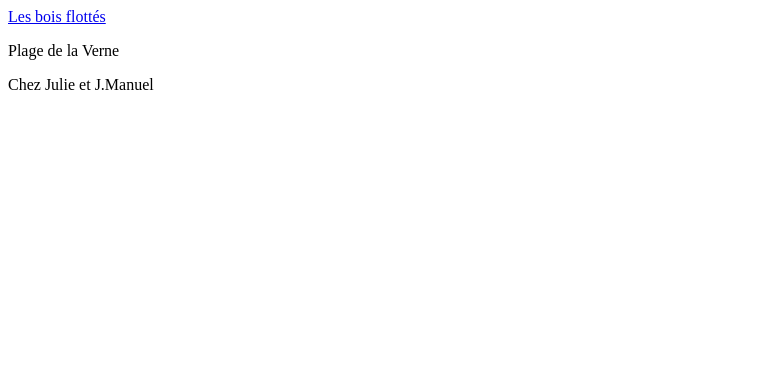
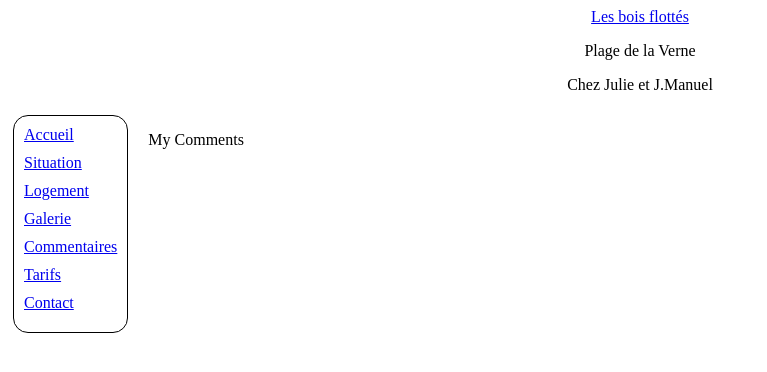
Before and after one commit to AlibertJimmy/Lesboisflottes, a React (Create React App) app: page /Comment in a window 1280 px wide. Shown: the top 372 px of the page, without its empty margins (0-767 px from the left). Built offline with nearby package versions, Linux system fonts and the light colour scheme.

Commit message:
Implemented Architecture

```diff
--- a/src/components/Header/header.jsx
+++ b/src/components/Header/header.jsx
@@ -1,18 +1,18 @@
 import { Link } from 'react-router-dom'
 import styled from 'styled-components'
 
-const HomeLogo = styled.img`
-  height: 70px;
+const HeaderWrapper = styled.div`
+  text-align: center;
 `
 
 
 function Header() {
   return (
-      <div>
+      <HeaderWrapper>
         <Link to="/">Les bois flottés</Link>
         <p>Plage de la Verne</p>
         <p>Chez Julie et J.Manuel</p>
-      </div>
+      </HeaderWrapper>
   )
 }
 
--- a/src/components/Sidebar/sidebar.jsx
+++ b/src/components/Sidebar/sidebar.jsx
@@ -1,9 +1,10 @@
 import { Link } from 'react-router-dom'
 import styled from 'styled-components'
 
+import Comment from '../../pages/Comment/comment'
+
 const SidebarWrapper = styled.div`
   height: 100%;
-  width: 200px;
   border-radius: 15px;
   border: 1px solid black;
 
@@ -23,12 +24,13 @@ function Sidebar() {
     return (
         <SidebarWrapper>
             <SidebarLinks>
-                <SideBarLink to="/">Situation</SideBarLink>
-                <SideBarLink to="/">Logement</SideBarLink>
-                <SideBarLink to="/">Galerie</SideBarLink>
-                <SideBarLink to="/">Commentaires</SideBarLink>
-                <SideBarLink to="/">Tarifs</SideBarLink>
-                <SideBarLink to="/">Contact</SideBarLink>
+                <SideBarLink to="/">Accueil</SideBarLink>
+                <SideBarLink to="/Situation">Situation</SideBarLink>
+                <SideBarLink to="/Housing">Logement</SideBarLink>
+                <SideBarLink to="/Galery">Galerie</SideBarLink>
+                <SideBarLink to="/Comment">Commentaires</SideBarLink>
+                <SideBarLink to="/Pricing">Tarifs</SideBarLink>
+                <SideBarLink to="/Contact">Contact</SideBarLink>
             </SidebarLinks>
         </SidebarWrapper>
     )
--- a/src/index.jsx
+++ b/src/index.jsx
@@ -1,19 +1,50 @@
 import React from 'react';
 import ReactDOM from 'react-dom';
 import { BrowserRouter as Router,  Route, Routes } from 'react-router-dom'
+import styled from 'styled-components'
+
+import Header from './components/Header/header'
+import Sidebar from './components/Sidebar/sidebar'
 
 import Home from './pages/Home'
+import Comment from './pages/Comment/comment'
+import Contact from './pages/Contact/contact'
+import Galery from './pages/Galery/galery'
+import Housing from './pages/Housing/housing'
+import Pricing from './pages/Pricing/princing'
+import Situation from './pages/Situation/situation'
 
-import Header from './components/Header/header'
+
+const HomeWrapper = styled.div`
+  display: flex;
+  flex-direction: row;
+  padding: 5px;
+`
+
+const ContentWrapper = styled.div`
+  margin-left: 20px;
+`
+
 
 const root = ReactDOM.createRoot(document.getElementById('root'));
 root.render(
   <React.StrictMode>
     <Router>
       <Header />
-      <Routes>
-        <Route path="/" element={<Home />} />
-      </Routes>
+      <HomeWrapper>
+        <Sidebar />
+        <ContentWrapper>
+          <Routes>
+            <Route path="/" element={<Home />} />
+            <Route path="/Comment" element={<Comment />} />
+            <Route path="/Contact" element={<Contact />} />
+            <Route path="/Galery" element={<Galery />} />
+            <Route path="/Housing" element={<Housing />} />
+            <Route path="/Pricing" element={<Pricing />} />
+            <Route path="/Situation" element={<Situation />} />
+          </Routes>
+        </ContentWrapper>
+      </HomeWrapper>
     </Router>
   </React.StrictMode>
 );
--- /dev/null
+++ b/src/pages/Comment/comment.jsx
@@ -0,0 +1,17 @@
+import styled from 'styled-components'
+
+
+const CommentsWrapper = styled.div`
+  text-align: center;
+`
+
+
+function Comment() {
+  return (
+      <CommentsWrapper>
+        <p>My Comments</p>
+      </CommentsWrapper>
+  )
+}
+
+export default Comment
--- /dev/null
+++ b/src/pages/Contact/contact.jsx
@@ -0,0 +1,17 @@
+import styled from 'styled-components'
+
+
+const ContactWrapper = styled.div`
+  text-align: center;
+`
+
+
+function Contact() {
+  return (
+      <ContactWrapper>
+        <p>Contact</p>
+      </ContactWrapper>
+  )
+}
+
+export default Contact
--- /dev/null
+++ b/src/pages/Galery/galery.jsx
@@ -0,0 +1,17 @@
+import styled from 'styled-components'
+
+
+const GaleryWrapper = styled.div`
+  text-align: center;
+`
+
+
+function Galery() {
+  return (
+      <GaleryWrapper>
+        <p>Galery</p>
+      </GaleryWrapper>
+  )
+}
+
+export default Galery
--- a/src/pages/Home/index.jsx
+++ b/src/pages/Home/index.jsx
@@ -2,19 +2,7 @@ import styled from 'styled-components'
 import colors from '../../utils/style/colors'
 import HomeIllustration from '../../assets/pic1.png'
 
-import Sidebar from '../../components/Sidebar/sidebar'
 
-
-
-const HomeWrapper = styled.div`
-  display: flex;
-  flex-direction: row;
-  padding: 5px;
-`
-
-const ContentWrapper = styled.div`
-  margin-left: 20px;
-`
 
 const PictureContainer = styled.img`
   border-radius: 15px;
@@ -25,12 +13,9 @@ const PictureContainer = styled.img`
 function Home() {
     return (
 
-          <HomeWrapper>
-              <Sidebar />
-              <ContentWrapper>
+          <div>
                 <PictureContainer src={HomeIllustration} alt="Home Pic"/>
-              </ContentWrapper>
-          </HomeWrapper>
+          </div>
 
     )
   }
--- /dev/null
+++ b/src/pages/Housing/housing.jsx
@@ -0,0 +1,17 @@
+import styled from 'styled-components'
+
+
+const HousingWrapper = styled.div`
+  text-align: center;
+`
+
+
+function Housing() {
+  return (
+      <HousingWrapper>
+        <p>Housing</p>
+      </HousingWrapper>
+  )
+}
+
+export default Housing
--- /dev/null
+++ b/src/pages/Pricing/princing.jsx
@@ -0,0 +1,17 @@
+import styled from 'styled-components'
+
+
+const PricingWrapper = styled.div`
+  text-align: center;
+`
+
+
+function Pricing() {
+  return (
+      <PricingWrapper>
+        <p>Pricing</p>
+      </PricingWrapper>
+  )
+}
+
+export default Pricing
--- /dev/null
+++ b/src/pages/Situation/situation.jsx
@@ -0,0 +1,17 @@
+import styled from 'styled-components'
+
+
+const SituationWrapper = styled.div`
+  text-align: center;
+`
+
+
+function Situation() {
+  return (
+      <SituationWrapper>
+        <p>Situation</p>
+      </SituationWrapper>
+  )
+}
+
+export default Situation
```
